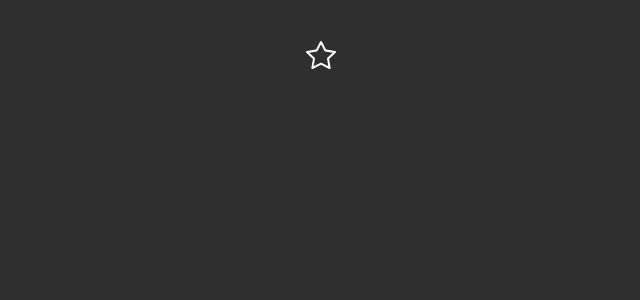
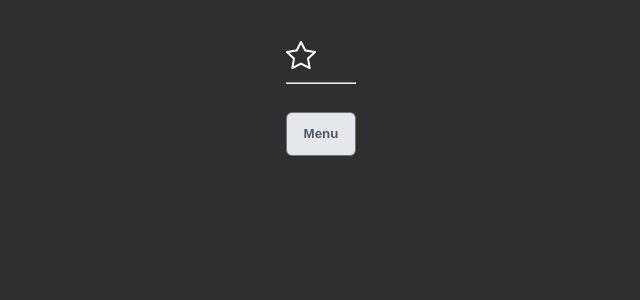
Before and after one commit to emirisato1003/advanced-react-lab, a React (Vite) app in the folder advanced-react-lab-menu/: page / in a window 1280 px wide. Shown: the top 300 px of the page, without its empty margins (319-959 px from the left). Built offline with nearby package versions, Linux system fonts and the light colour scheme.

Commit message:
removing all Toggle references then adding useToggle hook

```diff
--- a/advanced-react-lab-menu/src/App.jsx
+++ b/advanced-react-lab-menu/src/App.jsx
@@ -10,8 +10,8 @@ function App() {
   return (
     <>
     <Star />
-      {/* <Star onChange={() => { }} /> */}
-      {/* <hr />
+      {/* <Star onChange={() => { }} />  */}
+      <hr />
       <br />
       <Menu onOpen={() => console.log("open menu")}>
         <Menu.Button>Menu</Menu.Button>
@@ -21,7 +21,7 @@ function App() {
           ))}
         </Menu.Dropdown>
       </Menu >
-      <br />
+      {/* <br />
       <br />
 
       <hr />
--- a/advanced-react-lab-menu/src/Menu/Menu.jsx
+++ b/advanced-react-lab-menu/src/Menu/Menu.jsx
@@ -1,13 +1,12 @@
 import React from "react";
 import Toggle from "../Star/Toggle";
+import useToggle from "../hooks/useToggle";
 
 export default function Menu({ children, onOpen }) {
-
+    const [open, toggleOpen] = useToggle();
     return (
-        <Toggle onToggle={onOpen}>
-            <div className="menu" role="menu">
-                {children}
-            </div>
-        </Toggle>
+        <div className="menu" role="menu">
+            {children}
+        </div>
     );
 }
--- a/advanced-react-lab-menu/src/Menu/MenuButton.jsx
+++ b/advanced-react-lab-menu/src/Menu/MenuButton.jsx
@@ -1,13 +1,13 @@
 import React from "react";
 import Button from "../Button/Button";
 import Toggle from "../Star/Toggle";
+import useToggle from "../hooks/useToggle";
 
 
 export default function MenuButton({ children }) {
+    const [open, toggleOpen] = useToggle()
 
     return (
-        <Toggle.Button>
-            <Button>{children}</Button>
-        </Toggle.Button>
+        <Button onClick={toggleOpen}>{children}</Button>
     );
 }
--- a/advanced-react-lab-menu/src/Menu/MenuDropdown.jsx
+++ b/advanced-react-lab-menu/src/Menu/MenuDropdown.jsx
@@ -1,13 +1,13 @@
 import React from "react";
 import Toggle from "../Star/Toggle";
+import useToggle from "../hooks/useToggle";
 
 export default function MenuDropdown({ children }) {
-
+    const [open, toggleOpen] = useToggle();
+    console.log(open);
     return (
-        <Toggle.On>
-            <div className="menu-dropdown">
-                {children}
-            </div>
-        </Toggle.On>
+        open && <div className="menu-dropdown">
+            {children}
+        </div>
     );
 }
--- a/advanced-react-lab-menu/src/Star.jsx
+++ b/advanced-react-lab-menu/src/Star.jsx
@@ -5,7 +5,6 @@ import useToggle from './hooks/useToggle';
 
 export default function Star({ onChange }) {
     const [on, toggle] = useToggle();
-    console.log(toggle);
     return (
 
         <div onClick={toggle}>
```
